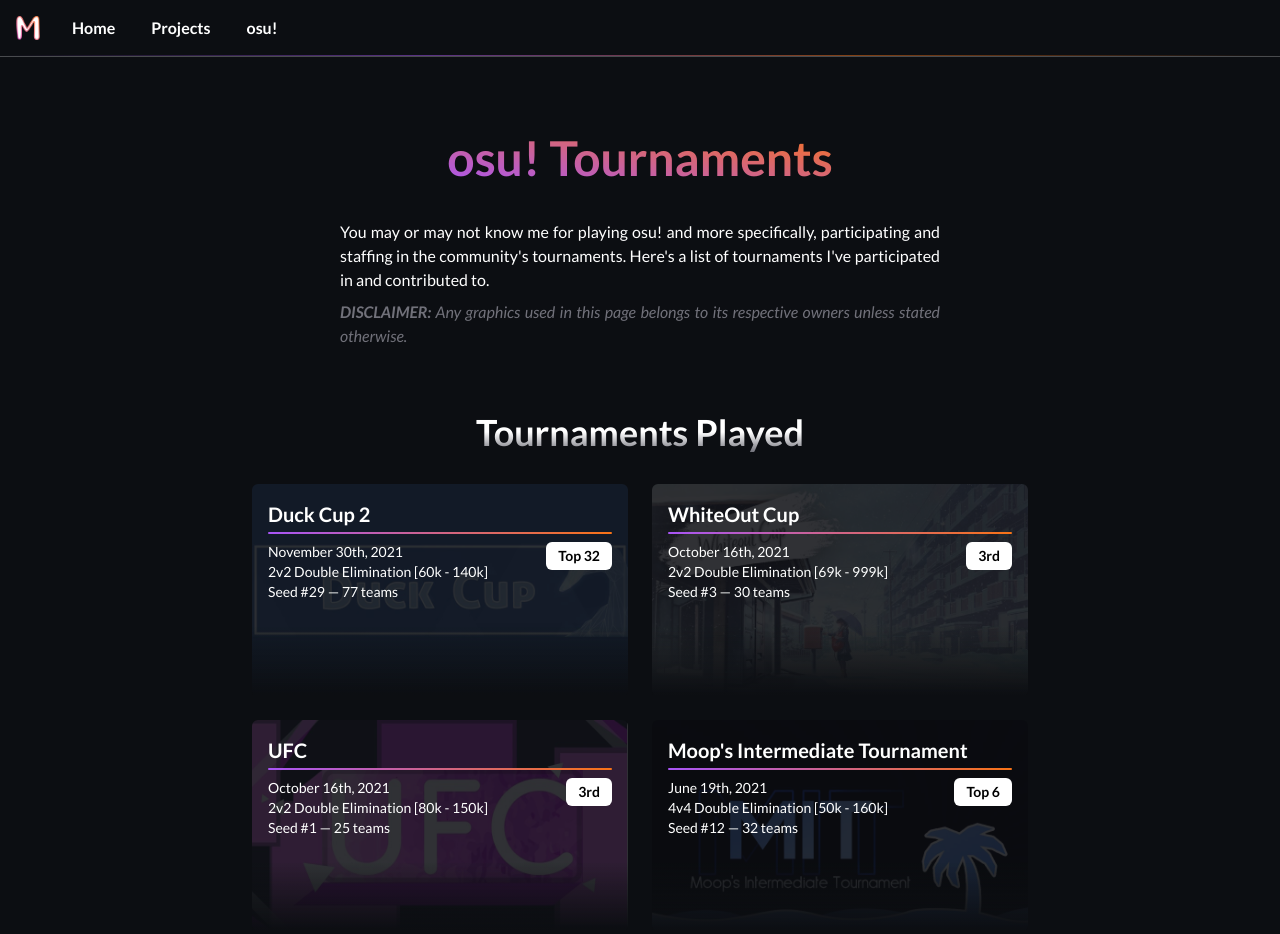
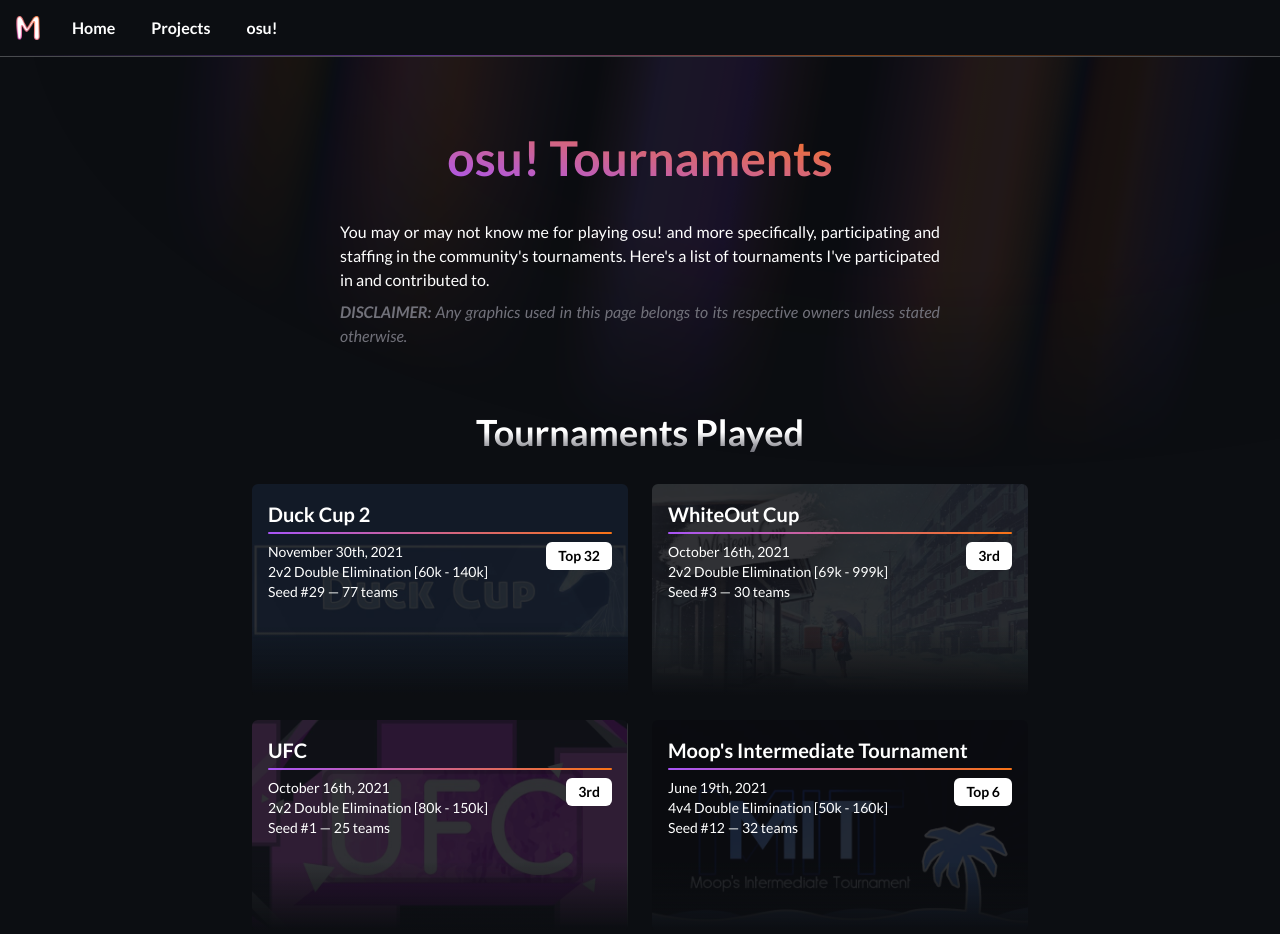
Before and after one commit to L-Mario564/my-website, an Astro site: page /osu in a window 1280 px wide. Shown: the top 934 px of the page. Built offline with nearby package versions, Linux system fonts and the light colour scheme; Astro itself is replaced by a stand-in of ours.

Commit message:
Add bg to header in osu! and projects pages

```diff
--- /dev/null
+++ b/src/components/Glow.svelte
@@ -0,0 +1,97 @@
+<script lang="ts">
+  import { onMount } from 'svelte';
+
+  let animated = false;
+
+  onMount(() => {
+    animated = window !== undefined && navigator.hardwareConcurrency > 4;
+  });
+</script>
+
+<div class="absolute flex flex-col -z-[1] w-full !max-w-full items-center justify-center bg-transparent transition-bg overflow-hidden h-[60vh] top-0 pointer-events-none opacity-30">
+  <div class={`glow absolute opacity-60 ${animated ? 'glow-animated' : 'glow-static'}`} />
+</div>
+
+<style scoped>
+  .glow-animated {
+    --switch-duration: 1.5s;
+    --switch-name: scale;
+  }
+
+  .glow {
+    --stripes: repeating-linear-gradient(
+        100deg,
+        #000 0%,
+        #000 7%,
+        transparent 10%,
+        transparent 12%,
+        #000 16%
+    );
+    --rainbow: repeating-linear-gradient(
+        100deg,
+        #a78bfa 10%,
+        #9b5eea 16%,
+        #f9a179 22%,
+        #a78bfa 30%
+    );
+    contain: strict;
+    contain-intrinsic-size: 100vw 40vh;
+    background-image: var(--stripes), var(--rainbow);
+    background-size: 300%, 200%;
+    background-position: 50% 50%, 50% 50%;
+    height: inherit;
+    filter: opacity(50%) saturate(200%);
+    mask-image: radial-gradient(ellipse at 75% 0%, black 40%, transparent 70%);
+    pointer-events: none;
+    /* Webkit GPU acceleration hack for some reason */
+    /* https://stackoverflow.com/a/21364496 */
+    /* eslint-disable-next-line */
+    transform: translateZ(0);
+    -webkit-transform: translateZ(0);
+    perspective: 1000;
+    -webkit-perspective: 1000;
+    backface-visibility: hidden;
+    -webkit-backface-visibility: hidden;
+  }
+
+  .glow::after {
+    content: '';
+    position: absolute;
+    inset: 0;
+    background-image: var(--stripes), var(--rainbow);
+    background-size: 200%, 100%;
+    mix-blend-mode: difference;
+  }
+
+  @keyframes glow {
+    from {
+      background-position: 50% 50%, 50% 50%;
+    }
+    to {
+      background-position: 350% 50%, 350% 50%;
+    }
+  }
+
+  .glow-animated.glow::after {
+    animation: glow 90s linear infinite;
+  }
+
+  .glow-static.glow::after {
+    animation: unset !important;
+  }
+
+  @keyframes scale {
+    0% {
+      mask-size: 0;
+    }
+    10% {
+      mask-size: 50vmax;
+    }
+    90% {
+      mask-size: 50vmax;
+    }
+    100% {
+      mask-size: 2000vmax;
+    }
+  }
+</style>
--- a/src/pages/osu.astro
+++ b/src/pages/osu.astro
@@ -1,10 +1,12 @@
 ---
 import Layout from '../components/Layout.astro';
+import Glow from '../components/Glow.svelte';
 import Tournament from '../components/Tournament.svelte';
 import { tournamentsPlayed } from '../content/tournaments';
 ---
 
 <Layout title="Mario564's osu! Tournament History">
+  <Glow client:load />
   <div class="flex justify-center mt-16 px-content relative overflow-hidden">
     <div class="max-w-[1200px] flex flex-col items-center z-[6] relative my-16">
       <h1 class="h1 animate-h1 relative">osu! Tournaments</h1>
--- a/src/pages/projects.astro
+++ b/src/pages/projects.astro
@@ -1,11 +1,13 @@
 ---
 import Layout from '../components/Layout.astro';
+import Glow from '../components/Glow.svelte';
 import Website from '../components/Website.svelte';
 import Tool from '../components/Tool.svelte';
 import { websites, tools, oss } from '../content/projects';
 ---
 
 <Layout title="Mario564's Projects">
+  <Glow client:load />
   <div class="flex justify-center mt-16 px-content relative overflow-hidden">
     <div class="max-w-[1200px] flex flex-col items-center z-[6] relative my-16">
       <h1 class="h1 animate-h1 relative">Projects</h1>
```
